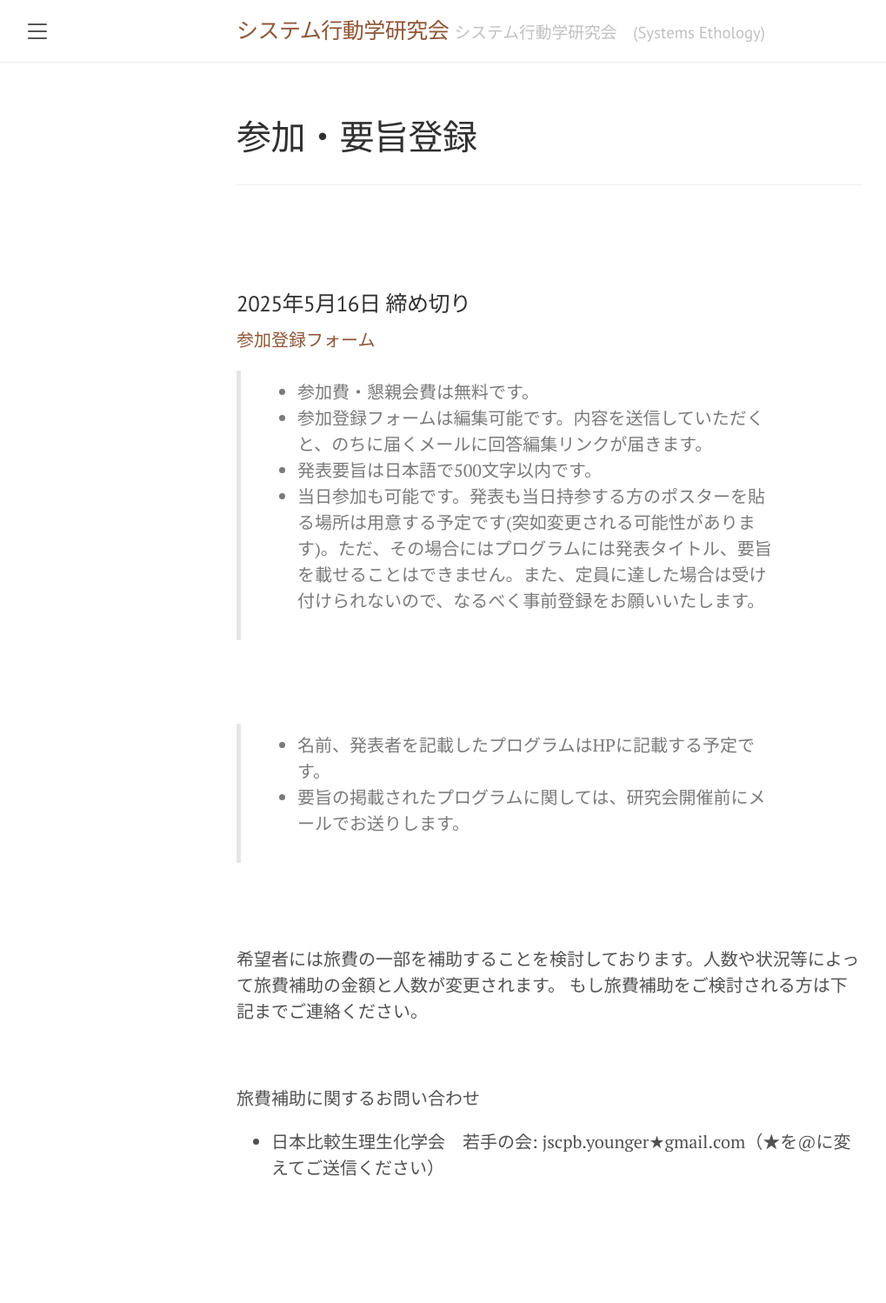
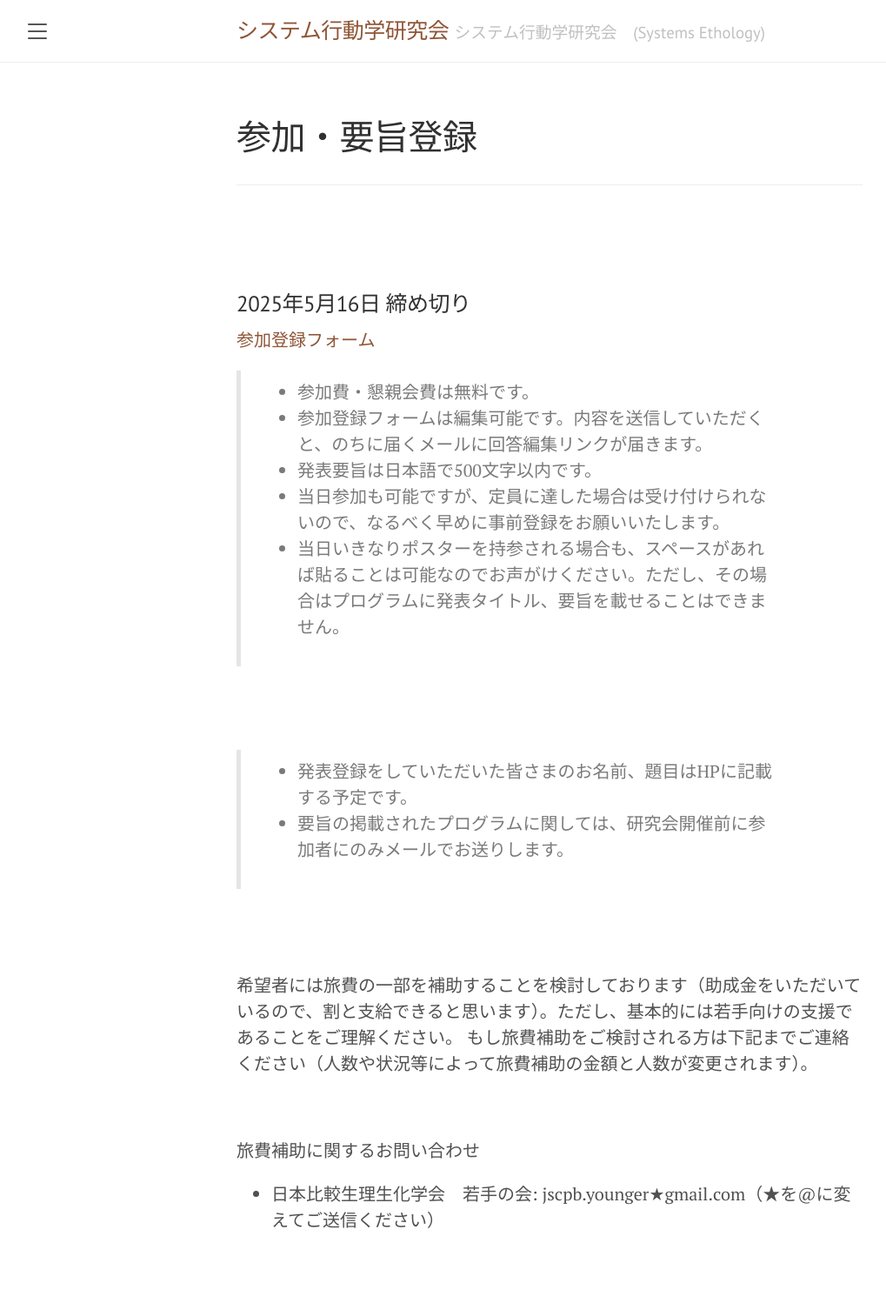
Before and after one commit to SystemsEthology/website, a Jekyll site: the page built from event_01/conference01_join.md, in a window 1280 px wide. Shown: the whole page at 87% size, without its empty margins (8-1027 px from the left). Built offline with Jekyll 4.4.1, drawn with Linux system fonts in a browser that asks for light colours; before the commit the page ends 1438 px from its top, so only the background shows below that.

Commit message:
Update conference01_join.md

```diff
--- a/event_01/conference01_join.md
+++ b/event_01/conference01_join.md
@@ -15,19 +15,20 @@ order: 4
 > - 参加費・懇親会費は無料です。
 > - 参加登録フォームは編集可能です。内容を送信していただくと、のちに届くメールに回答編集リンクが届きます。
 > - 発表要旨は日本語で500文字以内です。
-> - 当日参加も可能です。発表も当日持参する方のポスターを貼る場所は用意する予定です(突如変更される可能性があります)。ただ、その場合にはプログラムには発表タイトル、要旨を載せることはできません。また、定員に達した場合は受け付けられないので、なるべく事前登録をお願いいたします。
+> - 当日参加も可能ですが、定員に達した場合は受け付けられないので、なるべく早めに事前登録をお願いいたします。
+> - 当日いきなりポスターを持参される場合も、スペースがあれば貼ることは可能なのでお声がけください。ただし、その場合はプログラムに発表タイトル、要旨を載せることはできません。
 
 <br>
 <br>
 
-> - 名前、発表者を記載したプログラムはHPに記載する予定です。
-> - 要旨の掲載されたプログラムに関しては、研究会開催前にメールでお送りします。
+> - 発表登録をしていただいた皆さまのお名前、題目はHPに記載する予定です。
+> - 要旨の掲載されたプログラムに関しては、研究会開催前に参加者にのみメールでお送りします。
 
 <br>
 <br>
 
-希望者には旅費の一部を補助することを検討しております。人数や状況等によって旅費補助の金額と人数が変更されます。
-もし旅費補助をご検討される方は下記までご連絡ください。
+希望者には旅費の一部を補助することを検討しております（助成金をいただいているので、割と支給できると思います）。ただし、基本的には若手向けの支援であることをご理解ください。
+もし旅費補助をご検討される方は下記までご連絡ください（人数や状況等によって旅費補助の金額と人数が変更されます）。
 
 <br>
 
```
